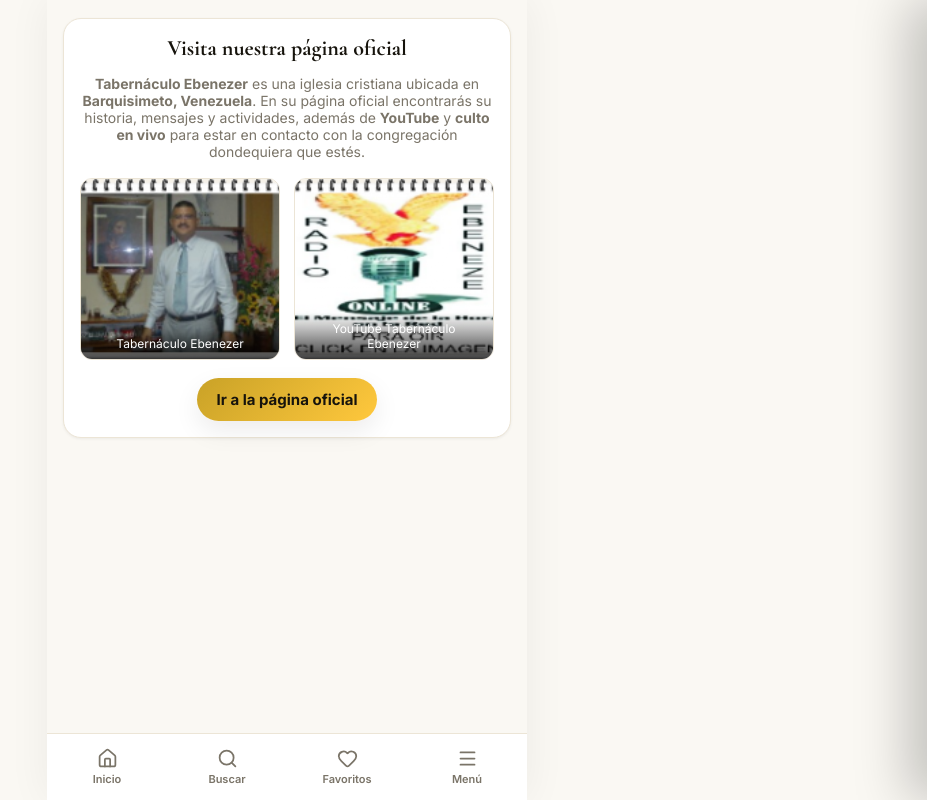
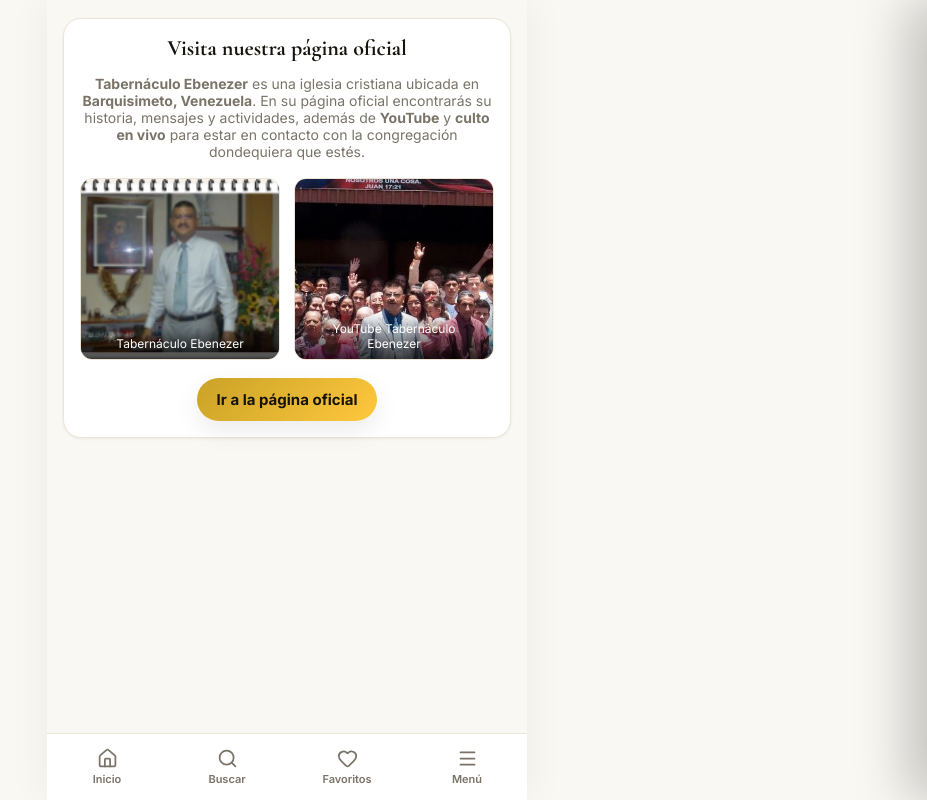
Before and after one commit to 0noxtackore/Ebenezer-Hymnal, a React (Vite) app: page /fanpage in a window 1280 px wide. Shown: the whole page, without its empty margins (353-1280 px from the left). Built offline with nearby package versions, Linux system fonts and the light colour scheme; no server answers; the database is empty.

Commit message:
fix: use YouTube banner, correct channel URL

```diff
--- a/src/pages/Social.jsx
+++ b/src/pages/Social.jsx
@@ -1,9 +1,9 @@
 const OFFICIAL_URL = 'https://www.tabernaculoebenezer.com/'
-const YOUTUBE_URL = 'https://www.youtube.com/@tabernaculoebenezer'
+const YOUTUBE_URL = 'https://www.youtube.com/@tabernaculoebenezer34'
 
 const PHOTOS = [
   { src: '/images/oficial_home_1_00.png', alt: 'Tabernáculo Ebenezer' },
-  { src: '/images/oficial_home_1_01.png', alt: 'YouTube Tabernáculo Ebenezer' }
+  { src: '/images/youtube-banner.jpg', alt: 'YouTube Tabernáculo Ebenezer' }
 ]
 
 export default function Social() {
```
Also changed, not shown: assets/images/youtube-banner.jpg (added).
